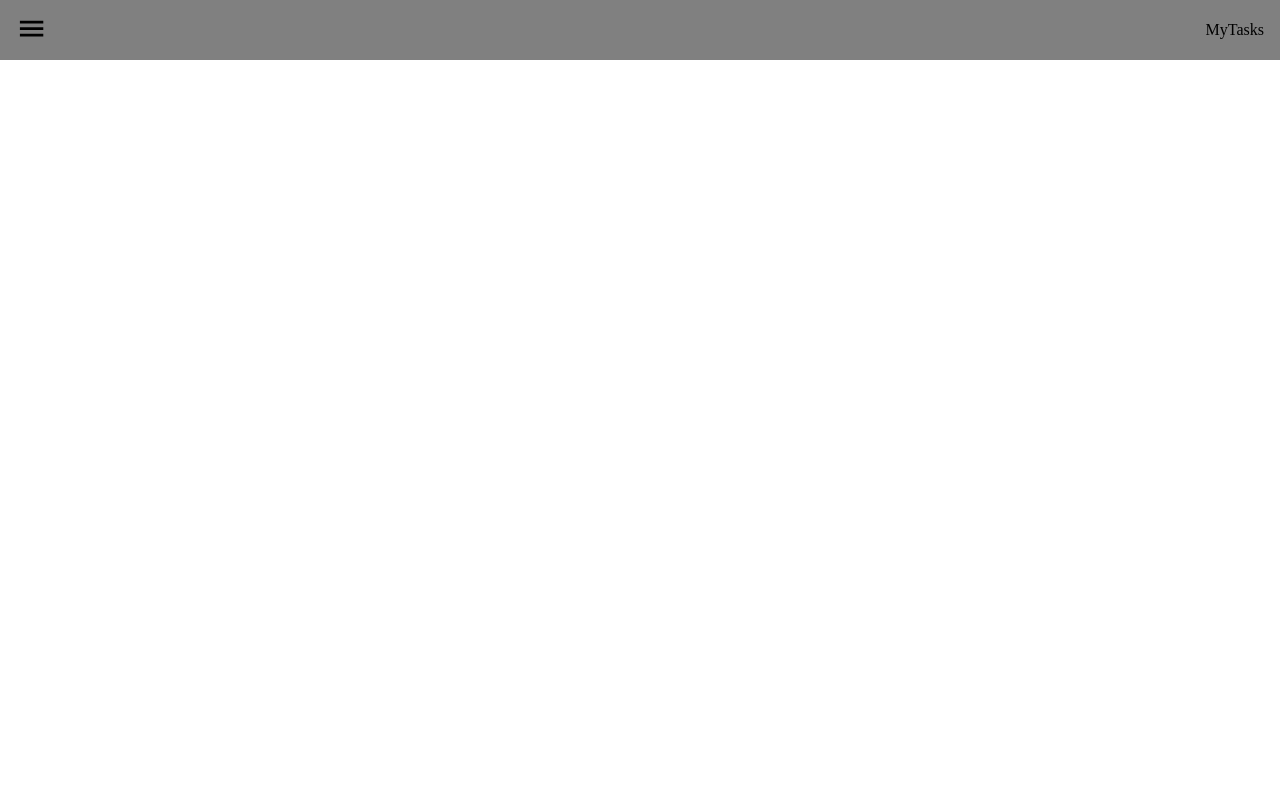
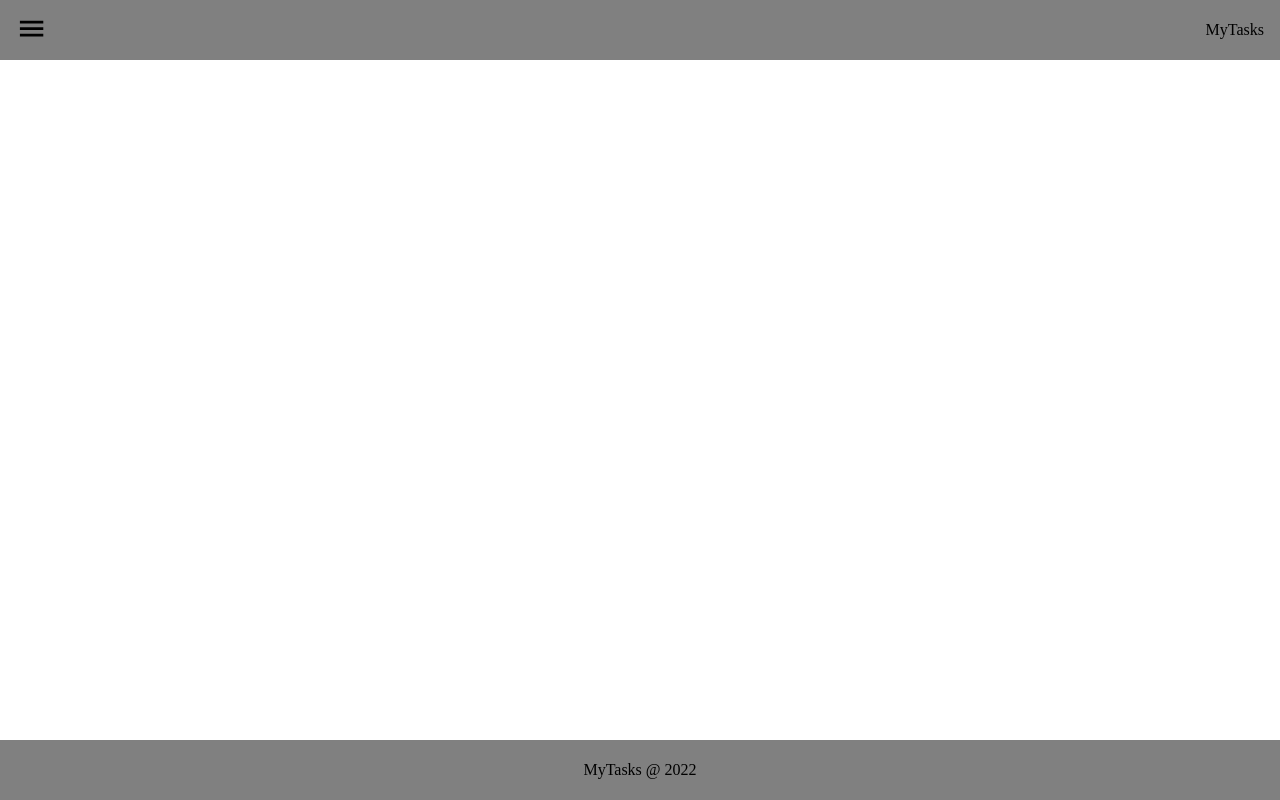
Before and after one commit to Luisftn/mytasks, a React (Create React App) app: page / in a window 1280 px wide. Built offline with nearby package versions, Linux system fonts and the light colour scheme.

Commit message:
Criação do footer

```diff
--- a/src/App.js
+++ b/src/App.js
@@ -2,10 +2,12 @@ import "./assets/sass/app.sass";
 
 //Components
 import Header from "./components/Header/Header";
+import Footer from "./components/Footer/Footer";
 
 function App() {
   return <div className="App">
     <Header />
+    <Footer />
   </div>;
 }
 
--- /dev/null
+++ b/src/assets/sass/_base.sass
@@ -0,0 +1,9 @@
+@use './variables'
+
+html
+    height: 100%
+
+body
+    background-color: variables.$bg-color
+    min-height: 100%
+    position: relative
--- a/src/assets/sass/app.sass
+++ b/src/assets/sass/app.sass
@@ -1,2 +1,3 @@
 @use 'reset'
 @use 'variables'
+@use 'base'
--- /dev/null
+++ b/src/components/Footer/Footer.js
@@ -0,0 +1,13 @@
+import "./footer.sass";
+
+function Footer() {
+  const currentYear = new Date().getFullYear();
+
+  return (
+    <footer className="footer">
+      <p>MyTasks @ {currentYear}</p>
+    </footer>
+  );
+}
+
+export default Footer;
--- /dev/null
+++ b/src/components/Footer/footer.sass
@@ -0,0 +1,12 @@
+@use '../../assets/sass/variables'
+
+.footer
+    align-items: center
+    background-color: variables.$footer-color
+    bottom: 0
+    display: flex
+    height: 60px
+    justify-content: center
+    left: 0
+    position: absolute
+    right: 0
--- a/src/components/Header/header.sass
+++ b/src/components/Header/header.sass
@@ -4,8 +4,8 @@
     align-items: center
     background-color: variables.$navbar-color
     display: flex
+    height: 60px
     justify-content: space-between
-    height: 60px
     padding: 1rem
 
     &__menu
```
